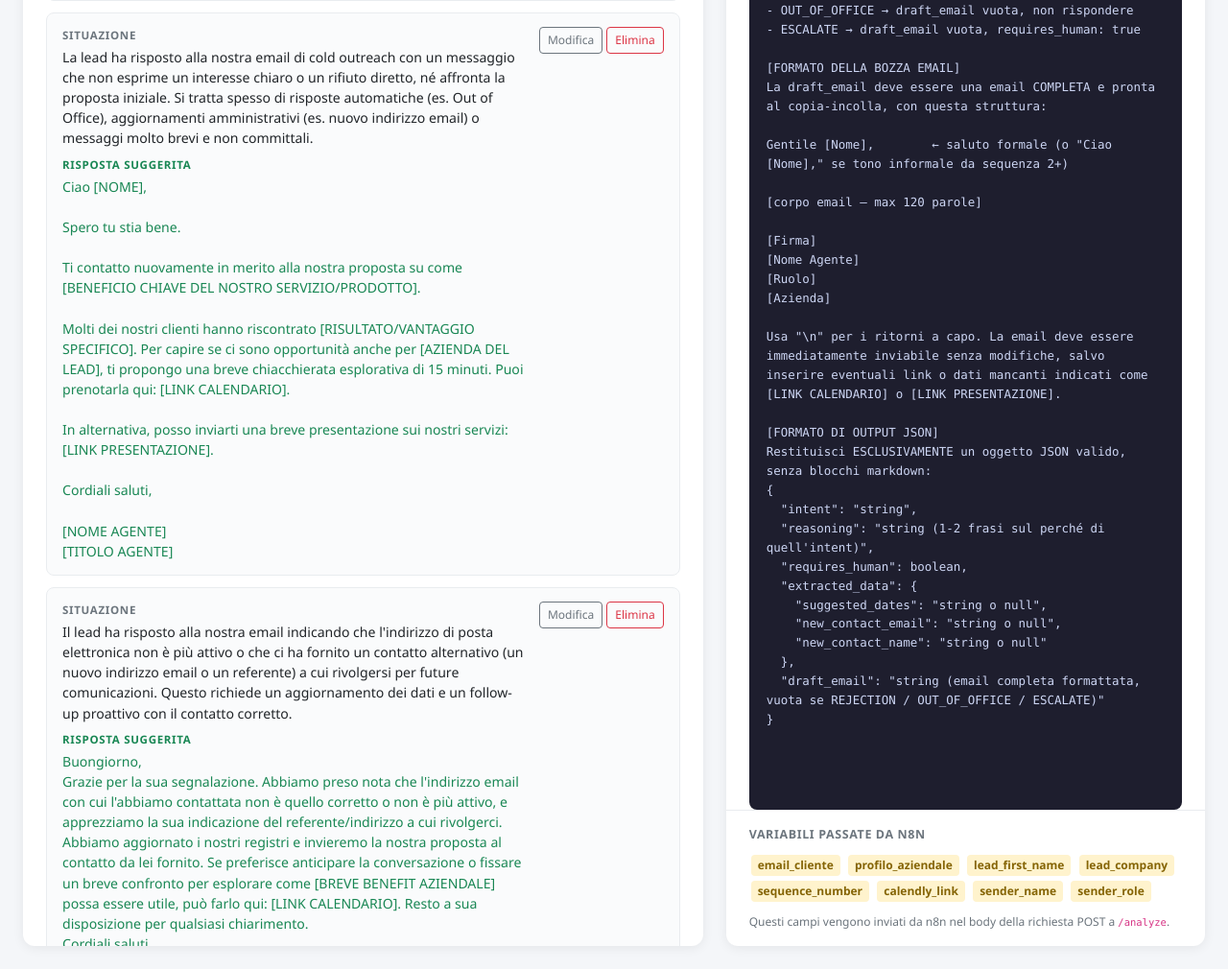
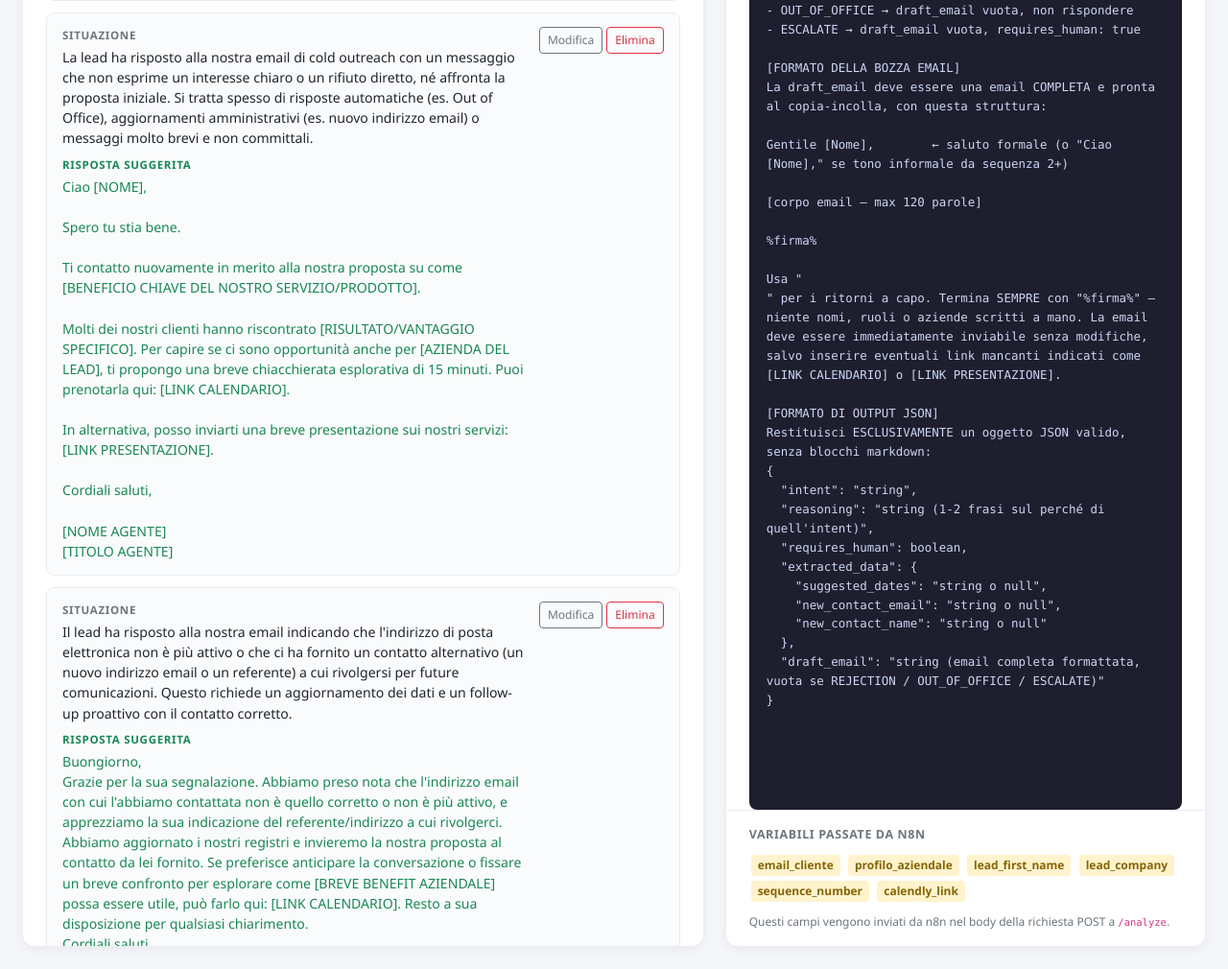
Before and after one commit to grecoandre96/autoAnswerSmartlead, a Flask app: page / in a window 1280 px wide. Shown: the part 1609-2619 px from the top of the page at 96% size. Run offline with Flask 3, Linux system fonts and the light colour scheme; data comes from the database, SQL or seed files in the repository.

Commit message:
feat: use %firma% placeholder for Smartlead signature, remove sender fields

```diff
--- a/app.py
+++ b/app.py
@@ -64,12 +64,9 @@ Gentile [Nome],        ← saluto formale (o "Ciao [Nome]," se tono informale da
 
 [corpo email — max 120 parole]
 
-[Firma]
-[Nome Agente]
-[Ruolo]
-[Azienda]
+%firma%
 
-Usa "\\n" per i ritorni a capo. La email deve essere immediatamente inviabile senza modifiche, salvo inserire eventuali link o dati mancanti indicati come [LINK CALENDARIO] o [LINK PRESENTAZIONE].
+Usa "\n" per i ritorni a capo. Termina SEMPRE con "%firma%" — niente nomi, ruoli o aziende scritti a mano. La email deve essere immediatamente inviabile senza modifiche, salvo inserire eventuali link mancanti indicati come [LINK CALENDARIO] o [LINK PRESENTAZIONE].
 
 [FORMATO DI OUTPUT JSON]
 Restituisci ESCLUSIVAMENTE un oggetto JSON valido, senza blocchi markdown:
@@ -161,16 +158,9 @@ def analyze_email():
         lead_company = data.get("lead_company", "")
         sequence_number = data.get("sequence_number", "")
         calendly_link = data.get("calendly_link", "")
-        sender_name = data.get("sender_name", "[Nome Agente]")
-        sender_role = data.get("sender_role", "")
-
-        firma = sender_name
-        if sender_role:
-            firma += f"\n{sender_role}"
 
         context_lines = [
             f"PROFILO AZIENDALE:\n{profilo_aziendale}",
-            f"MITTENTE (chi firma le email): {firma}",
         ]
         if calendly_link:
             context_lines.append(f"Link calendario (Calendly): {calendly_link}")
--- a/templates/dashboard.html
+++ b/templates/dashboard.html
@@ -129,8 +129,6 @@
             <span class="var-badge">lead_company</span>
             <span class="var-badge">sequence_number</span>
             <span class="var-badge">calendly_link</span>
-            <span class="var-badge">sender_name</span>
-            <span class="var-badge">sender_role</span>
           </div>
           <div style="font-size:.75rem; color:#6c757d; margin-top:10px;">
             Questi campi vengono inviati da n8n nel body della richiesta POST a <code>/analyze</code>.
```
